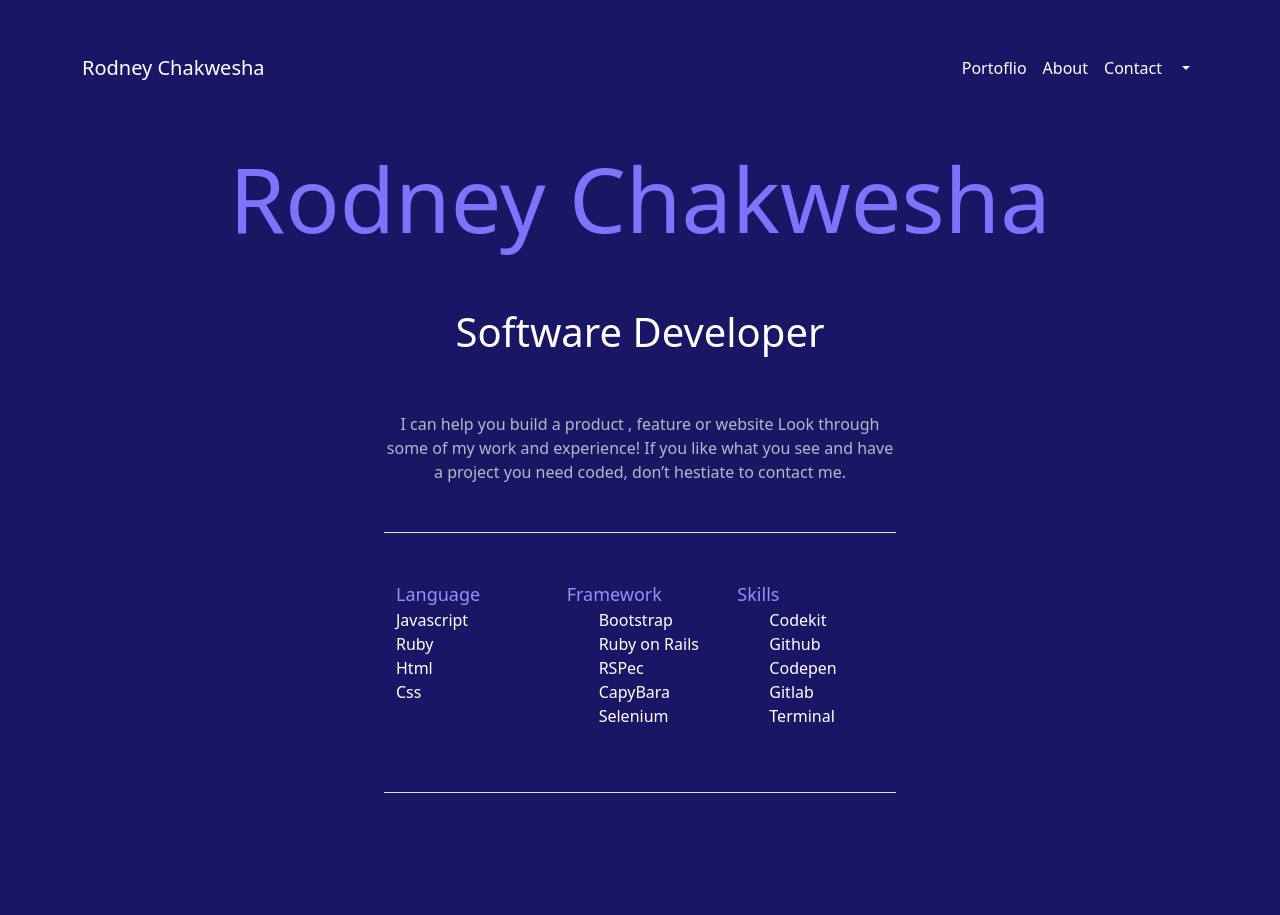
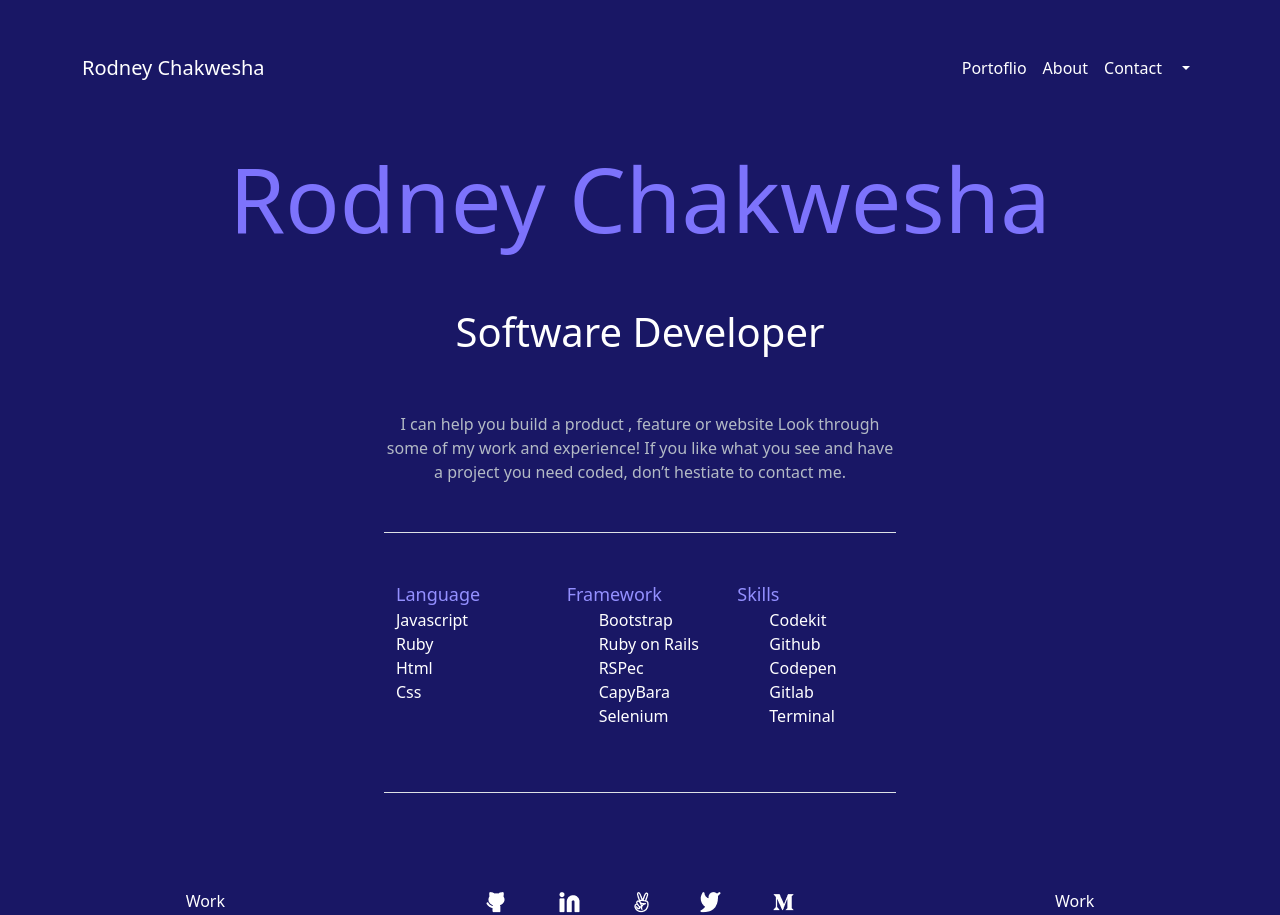
Before and after one commit to Agetuni/PortfolioBootstrap, a plain HTML site: page Index.html in a window 1280 px wide. Before the commit the page ends 800 px from the top, so only its background shows below. Drawn offline with nearby package versions, Linux system fonts and the light colour scheme.

Commit message:
Add images/icons

```diff
--- a/Index.html
+++ b/Index.html
@@ -90,6 +90,40 @@
         </div>
 
       </div>
+      <section class="row middle-navigator mt-5  pt-5 text-white">
+        <div class="col text-center"> Work</div>
+        <div class="col">
+          <ul class="list-group list-group-horizontal justify-content-evenly">
+            <li>
+              <a href="">
+                  <img src="images/icons/github.png" alt="github">
+              </a>
+          </li>
+          <li>
+              <a href="">
+                  <img src="images/icons/linkedin.png" alt="Linkedin">
+              </a>
+          </li>
+          <li>
+              <a href="">
+                  <img src="images/icons/peace.png" alt="Algot">
+              </a>
+          </li>
+          <li>
+              <a href="">
+                  <img src="images/icons/twitter.png" alt="Twitter">
+              </a>
+          </li>
+          <li>
+              <a href="">
+                  <img src="images/icons/m.png" alt="Medium">
+              </a>
+          </li>
+
+
+        </div>
+        <div class="col text-center">Work</div>
+      </section>
 
     </section>
     <section>
```
Also changed, not shown: images/icons/down.png (added), images/icons/github.png (added), images/icons/linkedin.png (added), images/icons/m.png (added), images/icons/peace.png (added), images/icons/twitter.png (added), images/icons/union.png (added).
